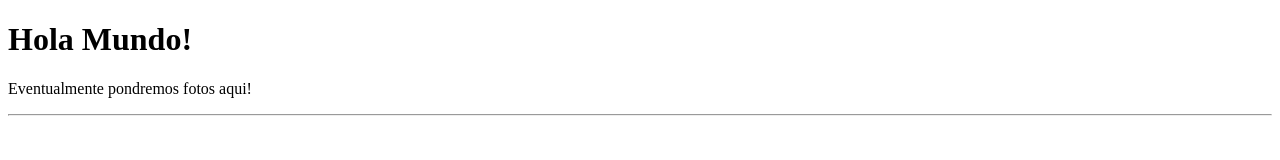
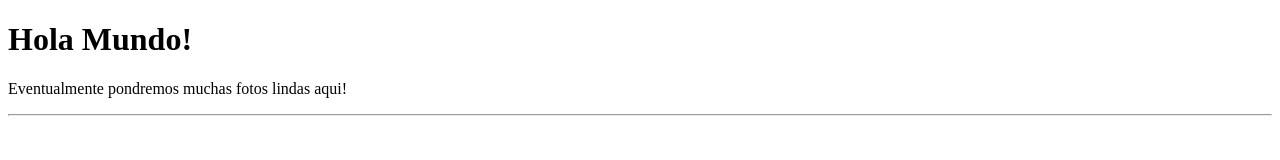
Before and after one commit to smenjUO/Emulator_LC3, a plain HTML site: page index.html in a window 1280 px wide. Drawn offline with Linux system fonts and the light colour scheme.

Commit message:
Make small wording changes to index.html and create .gitignore

```diff
--- a/index.html
+++ b/index.html
@@ -6,7 +6,7 @@
         </head>
         <body>
             <h1>Hola Mundo!</h1>
-            <p>Eventualmente pondremos fotos aqui!</p>
+            <p>Eventualmente pondremos muchas fotos lindas aqui!</p>
             <hr>
         </body>
     </html>
```
Also changed, not shown: 1 other file.
